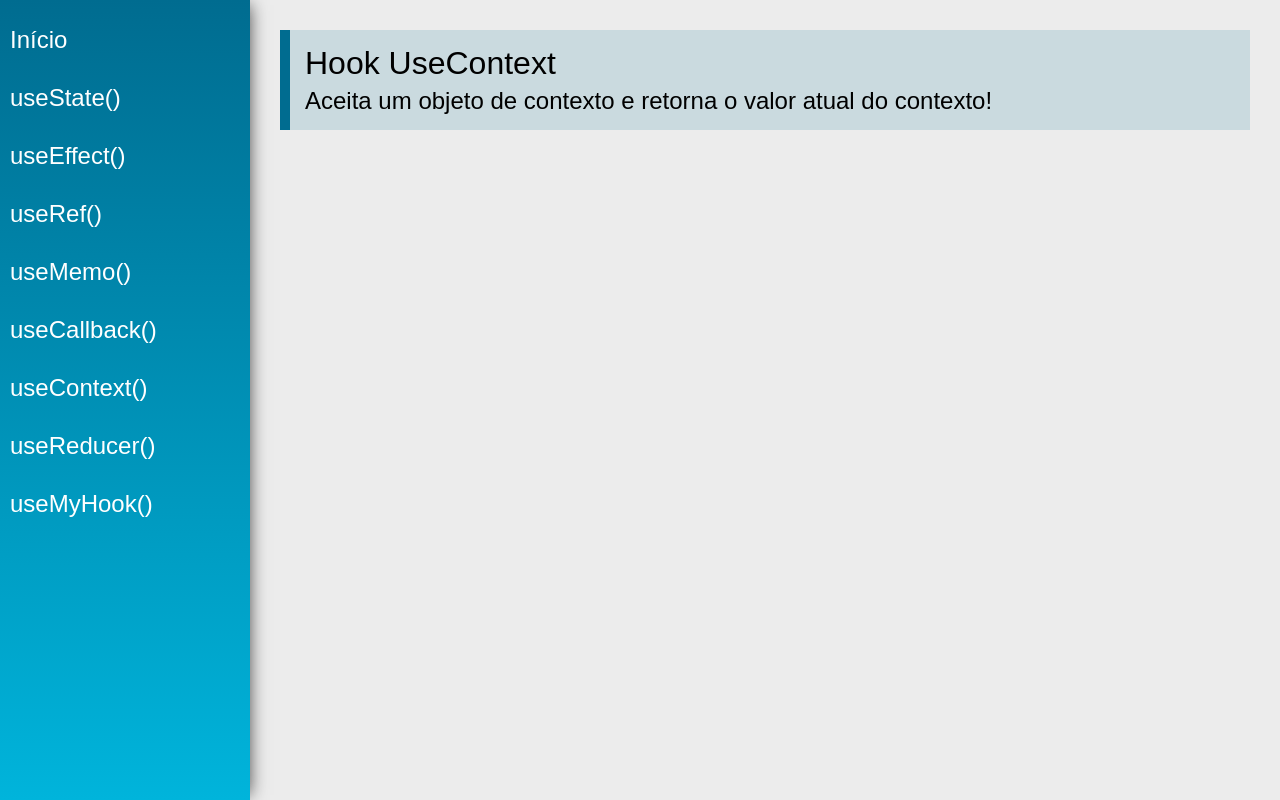
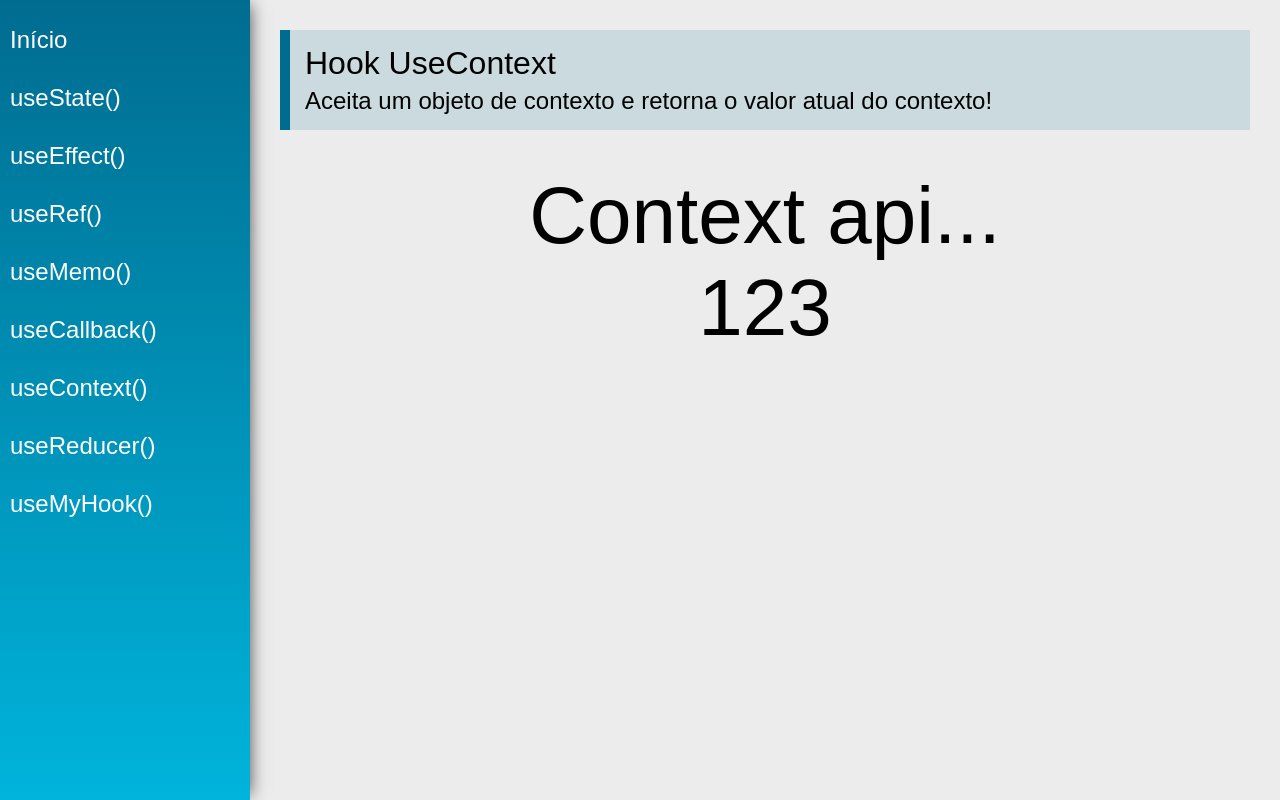
Before and after one commit to juniorlourenco/reacthooks, a React (Create React App) app: page /useContext in a window 1280 px wide. Built offline with nearby package versions, Linux system fonts and the light colour scheme.

Commit message:
useContext

```diff
--- a/src/views/examples/UseContext.jsx
+++ b/src/views/examples/UseContext.jsx
@@ -1,13 +1,25 @@
-import React from 'react'
+import React, {useContext} from 'react'
 import PageTitle from '../../components/layout/PageTitle'
 
+import DataContext from '../../data/DataContext';
+
 const UseContext = (props) => {
+
+    const context = useContext(DataContext)
     return (
         <div className="UseContext">
             <PageTitle
                 title="Hook UseContext"
                 subtitle="Aceita um objeto de contexto e retorna o valor atual do contexto!"
             />
+            <div className="center">
+                <span className="text">
+                    {context.text}
+                </span>
+                <span className="text">
+                    {context.number}
+                </span>
+            </div>
         </div>
     )
 }
```
